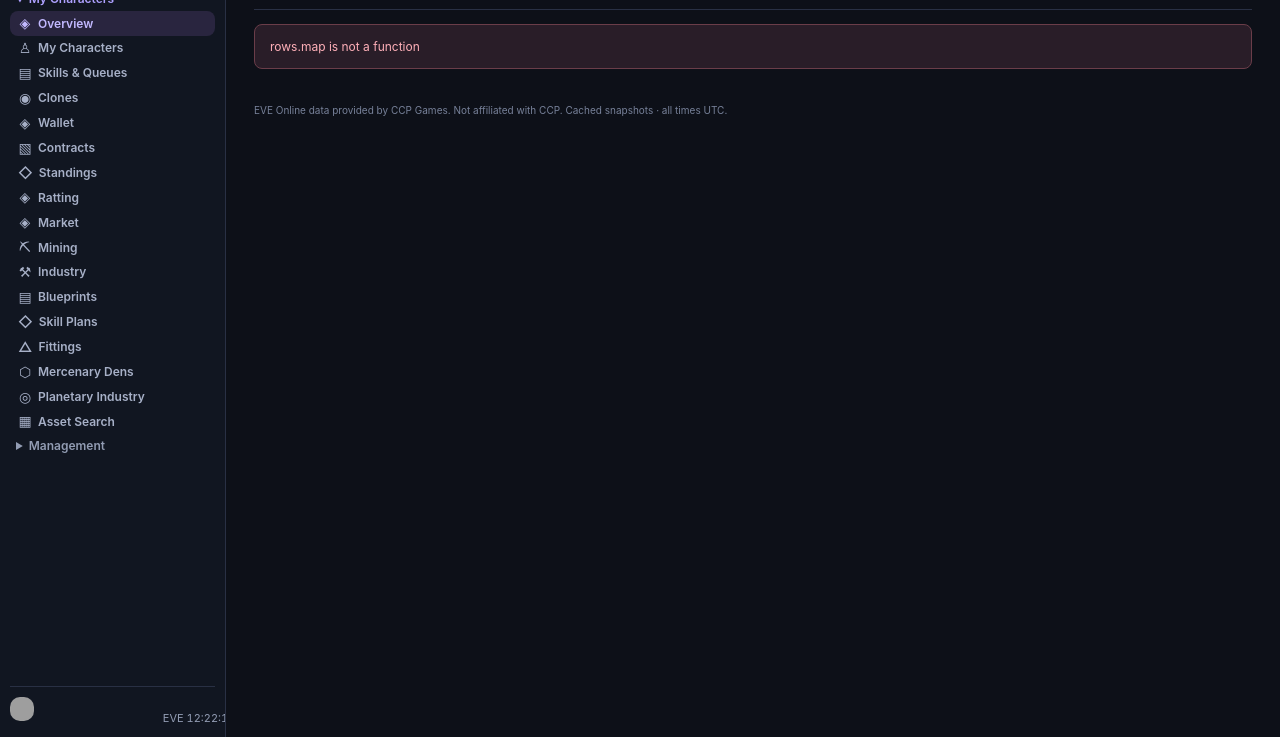
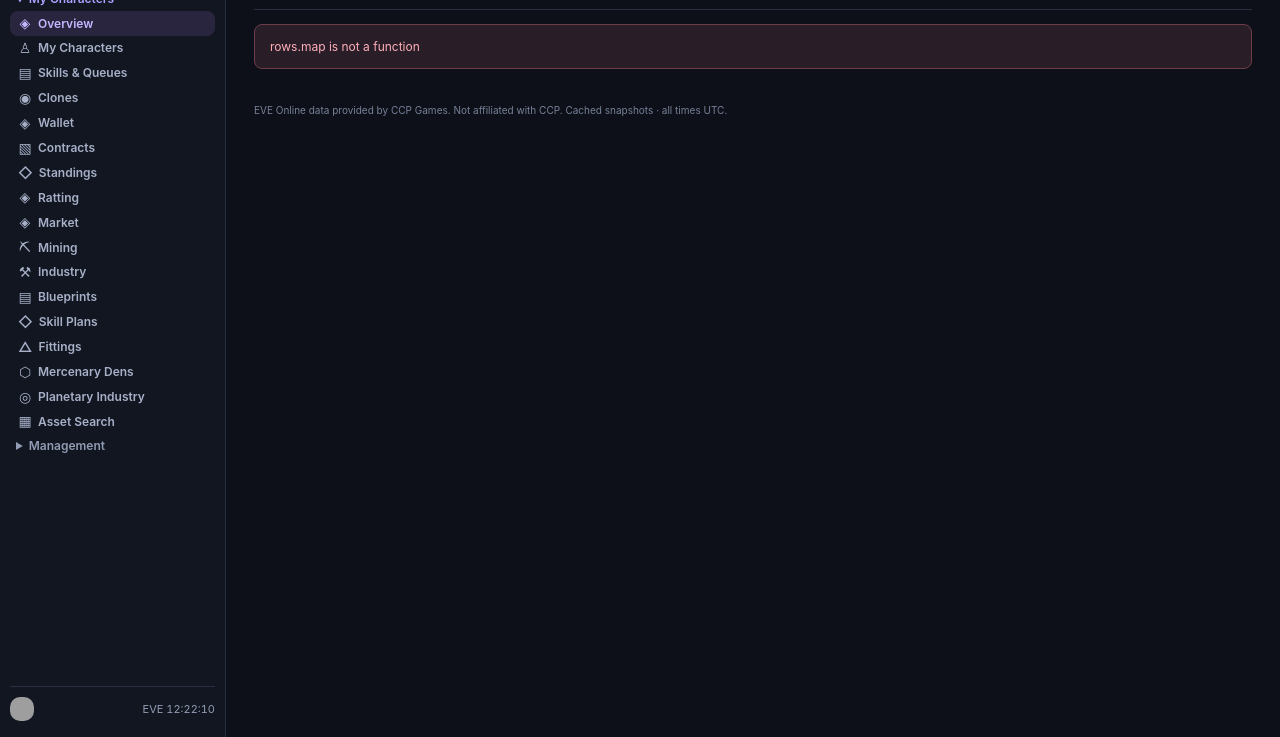
Before and after one commit to Silent-UK/STEMPTools, a website with bundled scripts: page public/index.html in a window 1280 px wide. Shown: the part 63-800 px from the top of the page. Built offline with nearby package versions, Linux system fonts and the light colour scheme; grey boxes are pictures that could not be loaded; files whose address does not match are found by name.

Commit message:
Fix EVE clock overflowing sidebar account footer

```diff
--- a/public/style.css
+++ b/public/style.css
@@ -1128,7 +1128,7 @@ aside{gap:14px} nav button{padding:7px 12px;margin:1px 0;font-size:12px}.navlabe
 @media(max-width:480px){.fitting-plan-controls label{flex-wrap:wrap}}
 
 .brand .brand-version{font-size:10px;letter-spacing:.04em;font-weight:400;margin-top:2px}
-.account{display:grid;grid-template-columns:minmax(0,1fr) 32px;align-items:end;gap:8px}
+.account{display:grid;grid-template-columns:minmax(0,1fr) max-content;align-items:center;gap:8px}
 .account-person{gap:8px;min-width:0;min-height:32px}
 .account-person .portrait{width:32px;height:32px;flex:0 0 32px}
 .account-person strong{margin:0;font-size:12px;overflow-wrap:anywhere}
@@ -1311,7 +1311,7 @@ input.slide-toggle{min-width:34px;max-width:34px}#feature-filter label:has(input
 
 .notification-menu .notification-actions{position:sticky;top:0;z-index:1;align-items:center;justify-content:space-between;gap:12px;padding:6px 8px;background:#35131b;border-bottom:1px solid #8b3b49}.notification-menu .notification-actions button{width:auto;min-width:72px;border:1px solid #f16b79;border-radius:4px;text-align:center;background:#811f2d;font-weight:600}.contracts-table .contract-outstanding>td{background:color-mix(in srgb,var(--theme-active) 60%,transparent)}.contracts-table .contract-outstanding>td:first-child{border-left:3px solid var(--accent,#86c9ff)}
 
-.account-controls .eve-clock{font-size:11px;font-variant-numeric:tabular-nums;white-space:nowrap;color:var(--muted);}
+.account-controls .eve-clock{display:block;max-width:100%;font-size:11px;font-variant-numeric:tabular-nums;white-space:nowrap;color:var(--muted);}
 
 .group-icon-options{display:grid;grid-template-columns:repeat(auto-fit,32px);gap:5px}
 .group-icon-options label{position:relative;margin:0;cursor:pointer}
```
Also changed, not shown: 1 other file.
